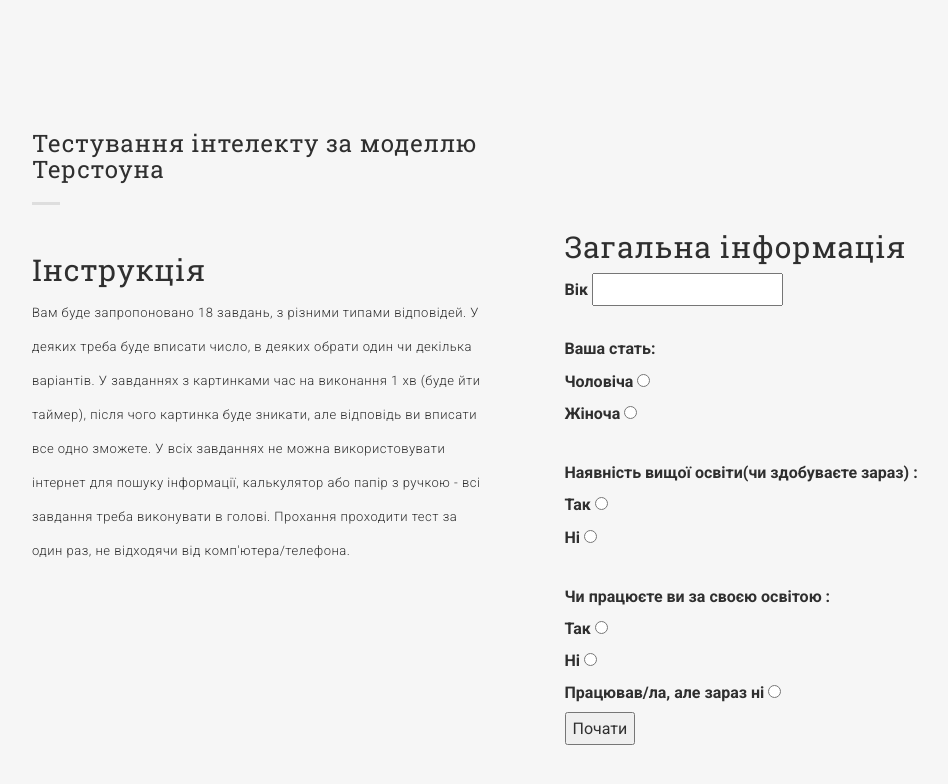
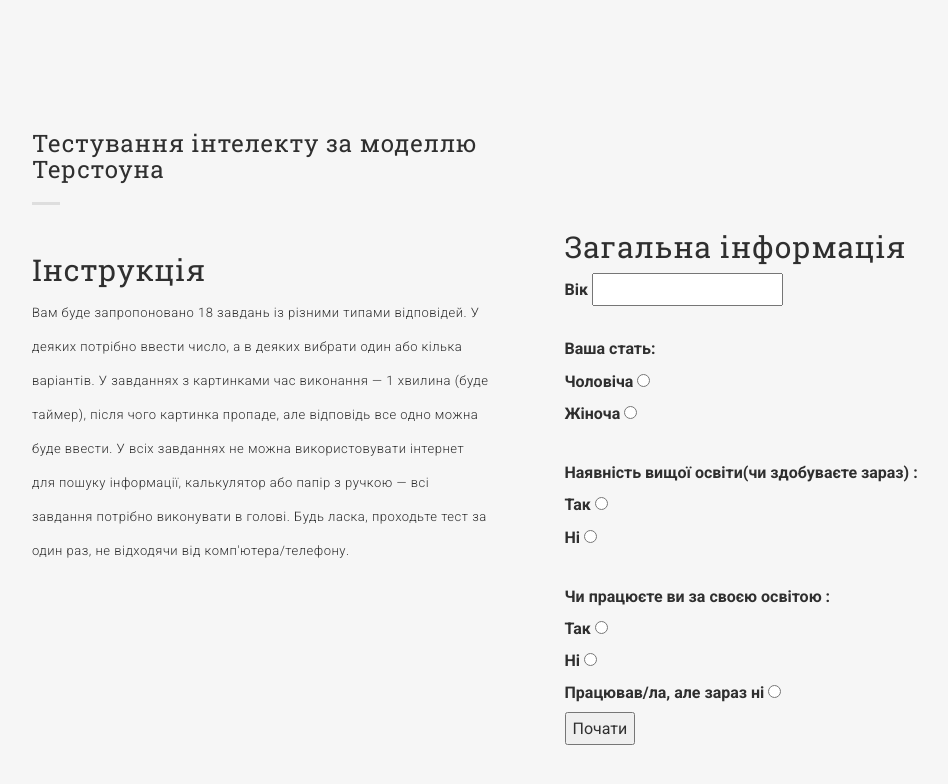
Before and after one commit to Naumzak/Psy, a Django app: page / in a window 1280 px wide. Shown: the top 784 px of the page, without its empty margins (38-986 px from the left). Run offline with Django 4.2, Linux system fonts and the light colour scheme; some libraries are stand-ins or nearby versions.

Commit message:
html text

```diff
--- a/templates/main.html
+++ b/templates/main.html
@@ -6,13 +6,11 @@
 {% block text %}
     <h2>Інструкція</h2>
     <p>
-    Вам буде запропоновано 18 завдань, з різними типами відповідей. У деяких треба буде вписати число, в деяких обрати
-    один чи декілька варіантів.
-    У завданнях з картинками час на виконання 1 хв (буде йти таймер), після чого картинка буде зникати, але відповідь ви
-    вписати все одно зможете.
-    У всіх завданнях не можна використовувати інтернет для пошуку інформації, калькулятор або папір з ручкою - всі
-    завдання треба виконувати в голові.
-    Прохання проходити тест за один раз, не відходячи від комп'ютера/телефона.
+        Вам буде запропоновано 18 завдань із різними типами відповідей. У деяких потрібно ввести число, а в деяких
+        вибрати один або кілька варіантів. У завданнях з картинками час виконання — 1 хвилина (буде таймер), після чого
+        картинка пропаде, але відповідь все одно можна буде ввести. У всіх завданнях не можна використовувати інтернет
+        для пошуку інформації, калькулятор або папір з ручкою — всі завдання потрібно виконувати в голові. Будь ласка,
+        проходьте тест за один раз, не відходячи від комп'ютера/телефону.
     </p>
 {% endblock %}
 {% block image %}
```
Also changed, not shown: templates/final.html (+5 -2 lines). Lines whose indentation alone changed are shown as unchanged.
